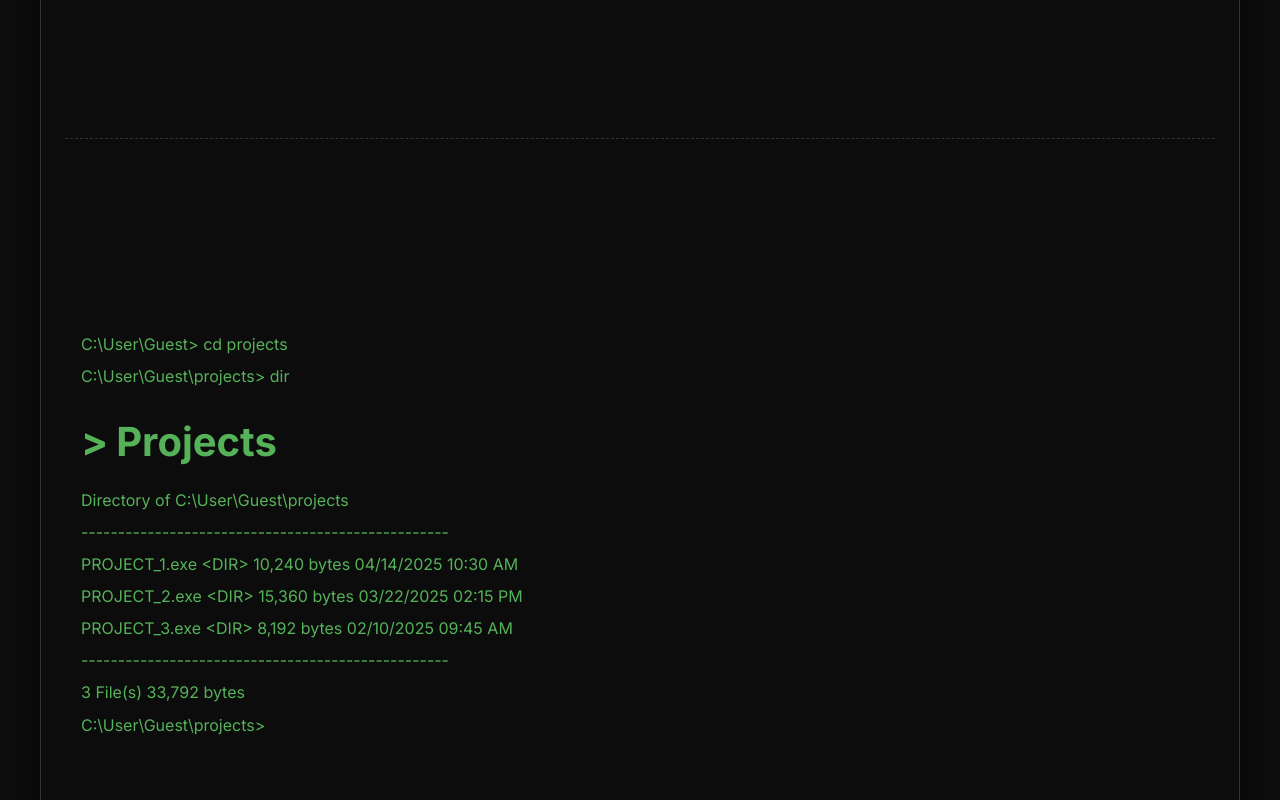
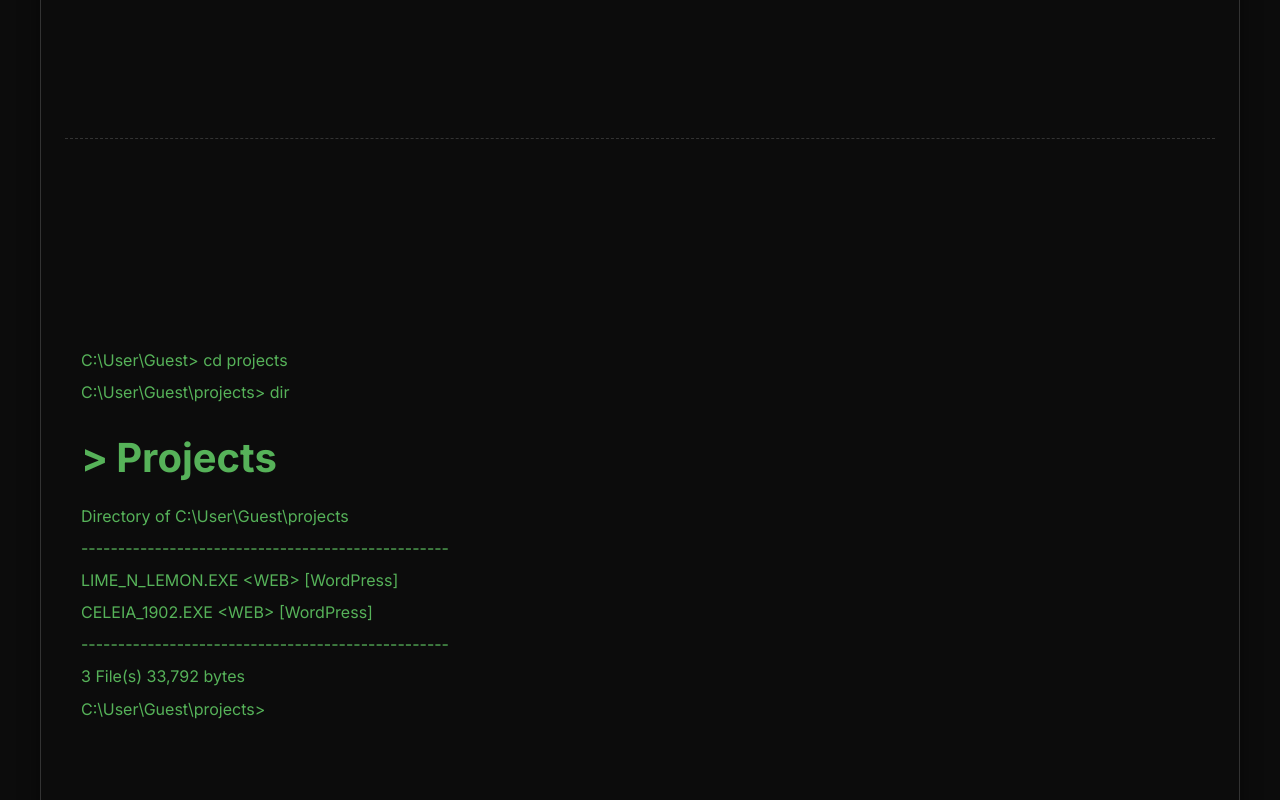
Before and after one commit to pmaksimilian/pavsic3, a Next.js app: page /en in a window 1280 px wide. Shown: the part 760-1560 px from the top of the page. Built offline with nearby package versions, Linux system fonts and the light colour scheme.

Commit message:
Projekti upgraded

```diff
--- a/app/globals.css
+++ b/app/globals.css
@@ -163,6 +163,7 @@ a {
   border-top: 1px dashed var(--terminal-border);
   scroll-snap-align: start;
   scroll-snap-stop: always;
+  overflow: auto;
 }
 
 .section-header {
@@ -217,9 +218,31 @@ a {
 }
 
 .about-content-container {
-    max-width: 100%;
-    overflow: hidden;
-  }
+  max-width: 100%;
+  overflow: hidden;
+}
+
+.project-line {
+  cursor: pointer;
+  transition: color 0.2s ease;
+}
+
+.project-line:hover {
+  color: #ffffff;
+  text-decoration: underline;
+}
+
+.project-details {
+  margin-left: 20px;
+  padding: 10px;
+  border-left: 1px dashed var(--terminal-text);
+  margin-bottom: 15px;
+}
+
+.project-info {
+  margin-left: 10px;
+  padding: 10px 0;
+}
 
 /* Responsive adjustments */
 @media (max-width: 868px) {
--- a/components/projects.tsx
+++ b/components/projects.tsx
@@ -1,4 +1,6 @@
 "use client";
+
+import { useState } from "react";
 
 interface ProjectsSectionProps {
   dict?: {
@@ -7,6 +9,15 @@ interface ProjectsSectionProps {
   language?: string;
   commandPath?: string;
   isInternationalized?: boolean;
+}
+
+interface Project {
+  id: string;
+  title: string;
+  type: string;
+  stack: string[];
+  description: string;
+  url: string;
 }
 
 export default function ProjectsSection({
@@ -22,26 +33,53 @@ export default function ProjectsSection({
     ? "Projekti"
     : "Projects";
 
-  const projects = [
+  const projects: Project[] = [
     {
-      id: 1,
-      title: "Project 1",
-      image: "/placeholder.svg?height=200&width=300",
-      url: "#",
+      id: "LIME_N_LEMON",
+      title: "Agency Website",
+      type: "WEB",
+      stack: ["WordPress"],
+      description:
+        language === "sl"
+          ? "Spletna stran agencije za organizacijo dogodkov"
+          : "Website of an event planning agency",
+      url: "https://limenlemon.si",
     },
     {
-      id: 2,
-      title: "Project 2",
-      image: "/placeholder.svg?height=200&width=300",
-      url: "#",
+      id: "CELEIA_1902",
+      title: "Real Estate Website",
+      type: "WEB",
+      stack: ["WordPress"],
+      description:
+        language === "sl"
+          ? "Stran za prodajo nepremičnine s klikabilnim tlorisom"
+          : "Property listing page with an interactive floor plan",
+      url: "https://celeia1902.si",
     },
-    {
-      id: 3,
-      title: "Project 3",
-      image: "/placeholder.svg?height=200&width=300",
-      url: "#",
-    },
+    // {
+    //   id: "PROJECT_3",
+    //   title: "Admin Dashboard",
+    //   type: "APP",
+    //   stack: ["Vue", "Firebase", "Chart.js"],
+    //   description:
+    //     language === "sl"
+    //       ? "Nadzorna plošča za upravljanje podatkov"
+    //       : "Dashboard for data management",
+    //   url: "https://example.com/project3",
+    // },
   ];
+
+  // State to track which project is "selected" or being viewed
+  const [selectedProject, setSelectedProject] = useState<string | null>(null);
+
+  // Function to toggle project selection
+  const toggleProjectSelection = (projectId: string) => {
+    if (selectedProject === projectId) {
+      setSelectedProject(null);
+    } else {
+      setSelectedProject(projectId);
+    }
+  };
 
   return (
     <section
@@ -54,21 +92,65 @@ export default function ProjectsSection({
           <div className="terminal-line">{commandPath}\projects&gt; dir</div>
         </div>
         <h2 className="section-title">{title}</h2>
-        <div className="terminal-line">
-          Directory of {commandPath}\projects
-        </div>
+        <div className="terminal-line">Directory of {commandPath}\projects</div>
         <div className="terminal-line">
           --------------------------------------------------
         </div>
+        {projects.map((project) => (
+          <div
+            key={project.id}
+            className="project-listing"
+          >
+            <div
+              className="terminal-line project-line"
+              onClick={() => toggleProjectSelection(project.id)}
+            >
+              {project.id}.EXE &lt;{project.type}&gt; [{project.stack.join(", ")}]
+            </div>
+
+            {/* Expanded project details when selected */}
+            {selectedProject === project.id && (
+              <div className="project-details">
                 <div className="terminal-line">
-          PROJECT_1.exe &lt;DIR&gt; 10,240 bytes 04/14/2025 10:30 AM
+                  {commandPath}\\projects&gt; info {project.id}.EXE
                 </div>
                 <div className="terminal-line">
-          PROJECT_2.exe &lt;DIR&gt; 15,360 bytes 03/22/2025 02:15 PM
+                  {language === "sl"
+                    ? "Prikazujem informacije za"
+                    : "Displaying information for"}{" "}
+                  {project.id}.EXE...
+                </div>
+                <div className="project-info">
+                  <div className="terminal-line">
+                    {language === "sl" ? "Naslov" : "Title"}: {project.title}
                   </div>
                   <div className="terminal-line">
-          PROJECT_3.exe &lt;DIR&gt; 8,192 bytes 02/10/2025 09:45 AM
+                    {language === "sl" ? "Tehnologije" : "Technologies"}:{" "}
+                    {project.stack.join(", ")}
                   </div>
+                  <div className="terminal-line">
+                    {language === "sl" ? "Opis" : "Description"}:{" "}
+                    {project.description}
+                  </div>
+                  <div className="terminal-line">
+                    URL:{" "}
+                    <a
+                      href={project.url}
+                      target="_blank"
+                      rel="noopener noreferrer"
+                      className="command-link"
+                    >
+                      {project.url}
+                    </a>
+                  </div>
+                </div>
+                <div className="terminal-line">
+                  {commandPath}\\projects&gt; <span className="cursor"></span>
+                </div>
+              </div>
+            )}
+          </div>
+        ))}
         <div className="terminal-line">
           --------------------------------------------------
         </div>
```
Lines whose indentation alone changed are shown as unchanged.
